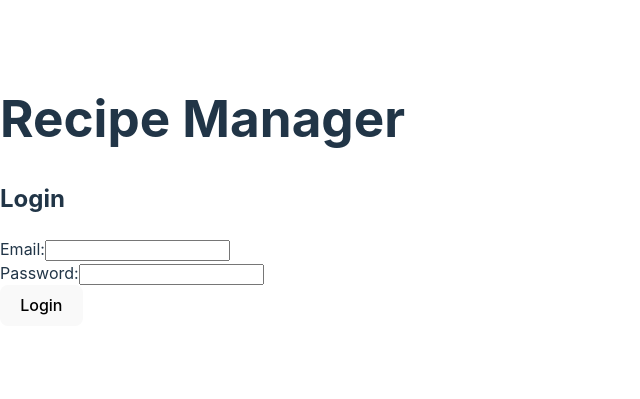
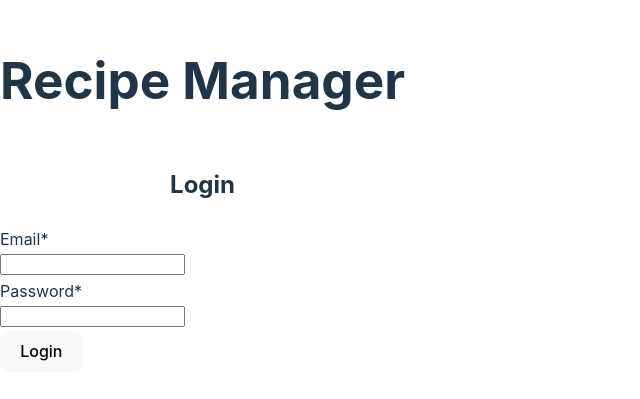
Before and after one commit to James-J-Barry/HopHacks24, a React (Vite) app in the folder recipe-scraping-project/: page / in a window 1280 px wide. Shown: the part 209-608 px from the top of the page, without its empty margins (0-640 px from the left). Built offline with nearby package versions, Linux system fonts and the light colour scheme.

Commit message:
Added some chakra ui

```diff
--- a/recipe-scraping-project/src/pages/login-page.tsx
+++ b/recipe-scraping-project/src/pages/login-page.tsx
@@ -1,10 +1,21 @@
-import React, { useState } from 'react';
-import axios from 'axios';
-import { useNavigate } from 'react-router-dom';
+import React, { useState } from "react";
+import { useNavigate } from "react-router-dom";
+import {
+    Box,
+    Button,
+    FormControl,
+    FormLabel,
+    Input,
+    Heading,
+    VStack,
+    Alert,
+    AlertIcon,
+} from "@chakra-ui/react";
 
 const LoginComponent: React.FC = () => {
-    const [email, setEmail] = useState('');
-    const [password, setPassword] = useState('');
+    const [email, setEmail] = useState<string>("");
+    const [password, setPassword] = useState<string>("");
+    const [error, setError] = useState<string>("");
     const navigate = useNavigate();
 
     const handleEmailChange = (e: React.ChangeEvent<HTMLInputElement>) => {
@@ -18,32 +29,60 @@ const LoginComponent: React.FC = () => {
     const handleSubmit = async (e: React.FormEvent) => {
         e.preventDefault();
         try {
-            if (email === 'jbarry28@umd.edu' || password === 'HopHacks2024') {
-                navigate('/dashboard');
+            if (email === "jbarry28@umd.edu" && password === "HopHacks2024") {
+                navigate("/dashboard");
             } else {
-                console.error('Login failed');
+                setError("Login failed. Please check your email and password.");
             }
         } catch (error) {
-            console.error('An error occurred during login', error);
+            console.error("An error occurred during login", error);
+            setError("An error occurred during login");
         }
     };
 
     return (
-        <div>
-            <h1>Recipe Manager</h1>
-            <h2>Login</h2>
-            <form onSubmit={handleSubmit}>
-                <div>
-                    <label>Email:</label>
-                    <input type="email" value={email} onChange={handleEmailChange} />
-                </div>
-                <div>
-                    <label>Password:</label>
-                    <input type="password" value={password} onChange={handlePasswordChange} />
-                </div>
-                <button type="submit">Login</button>
-            </form>
-        </div>
+        <Box maxW="sm" mx="auto" mt="8">
+            <VStack spacing={4} align="stretch">
+                <Heading as="h1" size="xl" textAlign="center">
+                    Recipe Manager
+                </Heading>
+                <Heading as="h2" size="lg" textAlign="center">
+                    Login
+                </Heading>
+                {error && (
+                    <Alert status="error">
+                        <AlertIcon />
+                        {error}
+                    </Alert>
+                )}
+                <form onSubmit={handleSubmit}>
+                    <FormControl id="email" isRequired>
+                        <FormLabel>Email</FormLabel>
+                        <Input
+                            type="email"
+                            value={email}
+                            onChange={handleEmailChange}
+                        />
+                    </FormControl>
+                    <FormControl id="password" isRequired mt={4}>
+                        <FormLabel>Password</FormLabel>
+                        <Input
+                            type="password"
+                            value={password}
+                            onChange={handlePasswordChange}
+                        />
+                    </FormControl>
+                    <Button
+                        colorScheme="blue"
+                        type="submit"
+                        width="full"
+                        mt={4}
+                    >
+                        Login
+                    </Button>
+                </form>
+            </VStack>
+        </Box>
     );
 };
 
```
